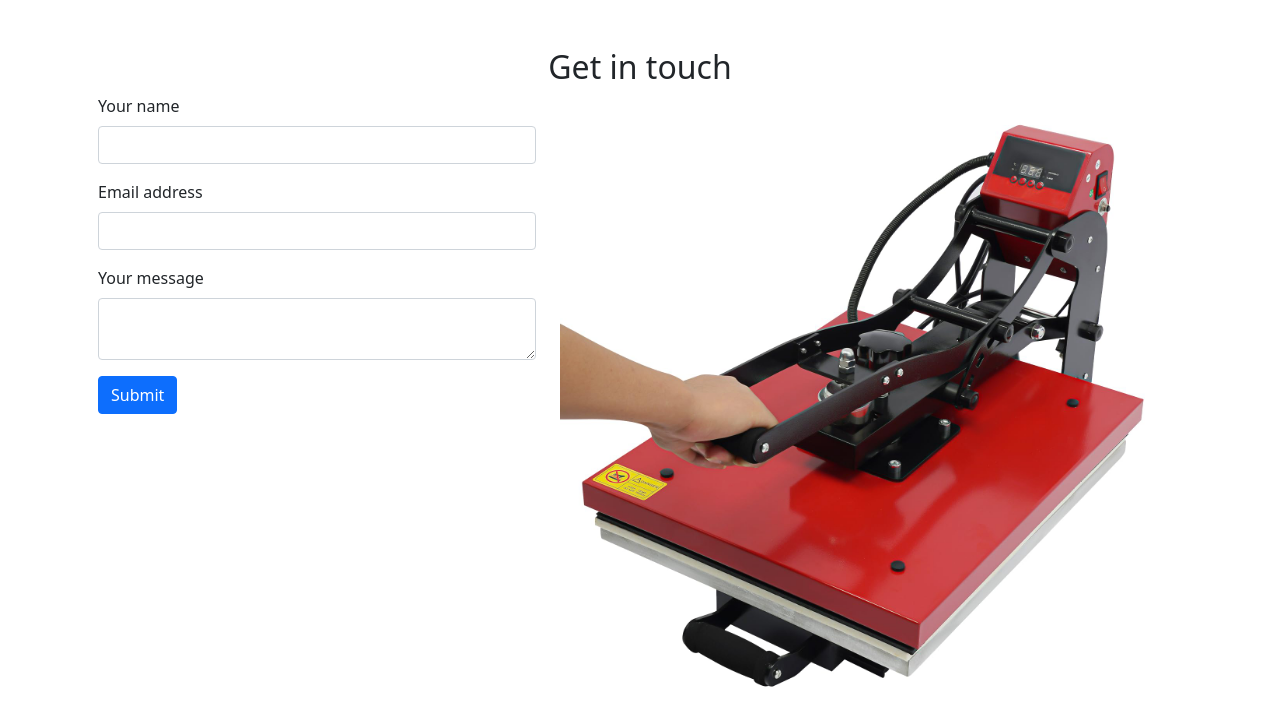
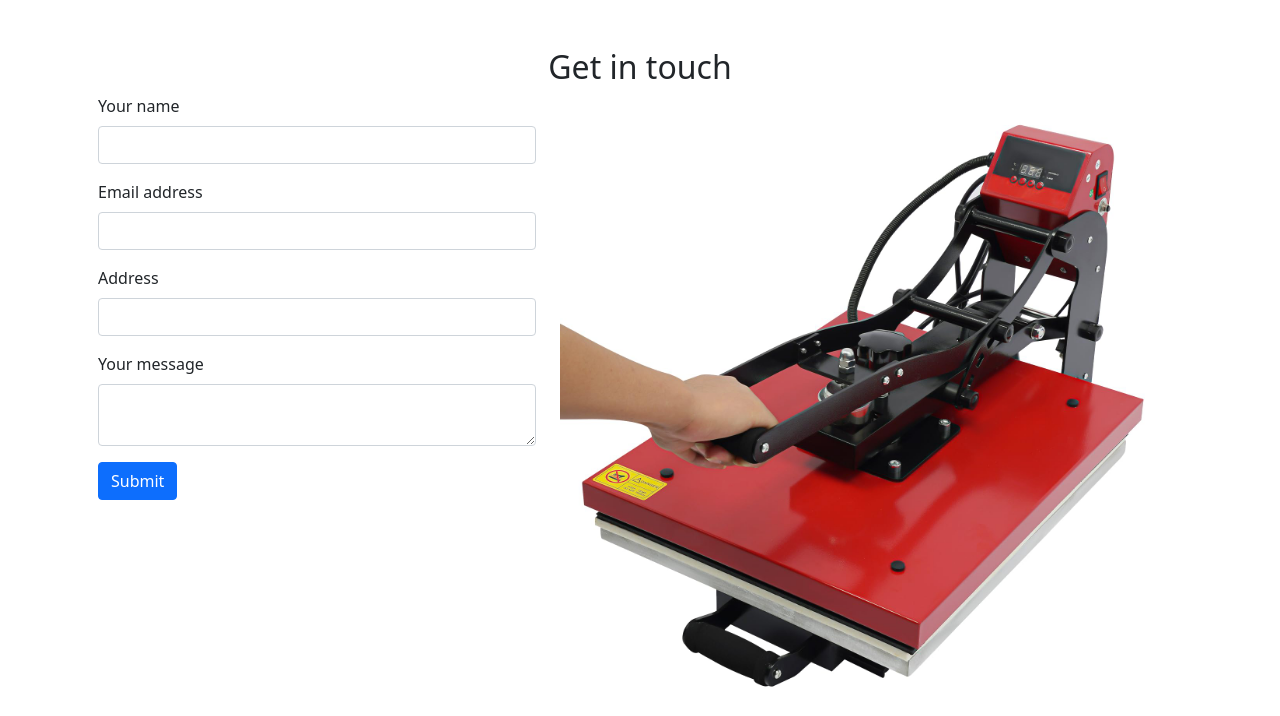
Before and after one commit to FilipNordqvist/flask-lookbook, a Flask app: page /contact in a window 1280 px wide. Shown: the part 56-772 px from the top of the page. Run offline with Flask 3, Linux system fonts and the light colour scheme.

Commit message:
Logik för epost

```diff
--- a/app.py
+++ b/app.py
@@ -1,25 +1,23 @@
-#import os
-#from dotenv import load_dotenv
+
+from dotenv import load_dotenv
 from flask import Flask, render_template
-#from flask_mail import Mail, Message
+from flask_mail import Mail, Message
+import os
+from flask import request, redirect, url_for
 
 app = Flask(__name__)
+mail = Mail(app)
 
-#load_dotenv()
+load_dotenv()
 
-""" app.secret_key = os.getenv("SECRET_KEY")
+app.config['MAIL_SERVER']='smtp.gmail.com'
+app.config['MAIL_PORT'] = 465
+app.config['MAIL_USERNAME'] = os.getenv('MAIL_USERNAME')
+app.config['MAIL_PASSWORD'] = os.getenv('MAIL_PASSWORD')
+app.config['MAIL_USE_TLS'] = False
+app.config['MAIL_USE_SSL'] = True
+mail = Mail(app)
 
-print("Hemlig nyckel:", app.secret_key)
-
-app.secret_key = os.getenv("SECRET_KEY")
-
-app.config['MAIL_SERVER'] = os.getenv("MAIL_SERVER")
-app.config['MAIL_PORT'] = int(os.getenv("MAIL_PORT"))
-app.config['MAIL_USE_TLS'] = os.getenv("MAIL_USE_TLS") == "True"
-app.config['MAIL_USERNAME'] = os.getenv("MAIL_USERNAME")
-app.config['MAIL_PASSWORD'] = os.getenv("MAIL_PASSWORD")
-
-mail = Mail(app) """
 
 @app.route('/')
 def home():
@@ -37,5 +35,21 @@ def about():
 def contact():
     return render_template('contact.html')
 
+@app.route('/send', methods=['POST'])
+def send_email():
+    email = request.form.get('email')
+    message = request.form.get('message')
+    if not email or not message:
+        return "Email and message required", 400
+
+    msg = Message(
+        'New message from webshop',
+        sender=app.config['MAIL_USERNAME'],
+        recipients=[email]
+    )
+    msg.body = message
+    mail.send(msg)
+    return redirect(url_for('contact'))
+
 if __name__ == '__main__':
     app.run(host="0.0.0.0", port=8080)
--- a/templates/contact.html
+++ b/templates/contact.html
@@ -5,19 +5,22 @@
   <div class="row mt-5">
     <h2 class="text-center">Get in touch</h2>
     <div class="col-md-5">
-      <form action="{{ url_for('contact') }}" method="post">
-
+      <form action="{{ url_for('send') }}" method="post"></form>
         <div class="mb-3">
           <label for="nameInput" class="form-label">Your name</label>
-          <input type="text" class="form-control" id="nameInput" name="name" aria-describedby="emailHelp">
+          <input type="text" class="form-control" id="nameInput" name="name" required>
         </div>
         <div class="mb-3">
           <label for="email" class="form-label">Email address</label>
-          <input type="email" class="form-control" id="email" name="email" aria-describedby="emailHelp">
+          <input type="email" class="form-control" id="email" name="email" required>
+        </div>
+        <div class="mb-3">
+          <label for="addressInput" class="form-label">Address</label>
+          <input type="text" class="form-control" id="addressInput" name="address" required>
         </div>
         <div class="mb-3">
           <label for="messageInput" class="form-label">Your message</label>
-          <textarea name="message" id="messageInput" class="form-control" name="message"></textarea>
+          <textarea name="message" id="messageInput" class="form-control" required></textarea>
         </div>
         <button type="submit" class="btn btn-primary">Submit</button>
       </form>
```
